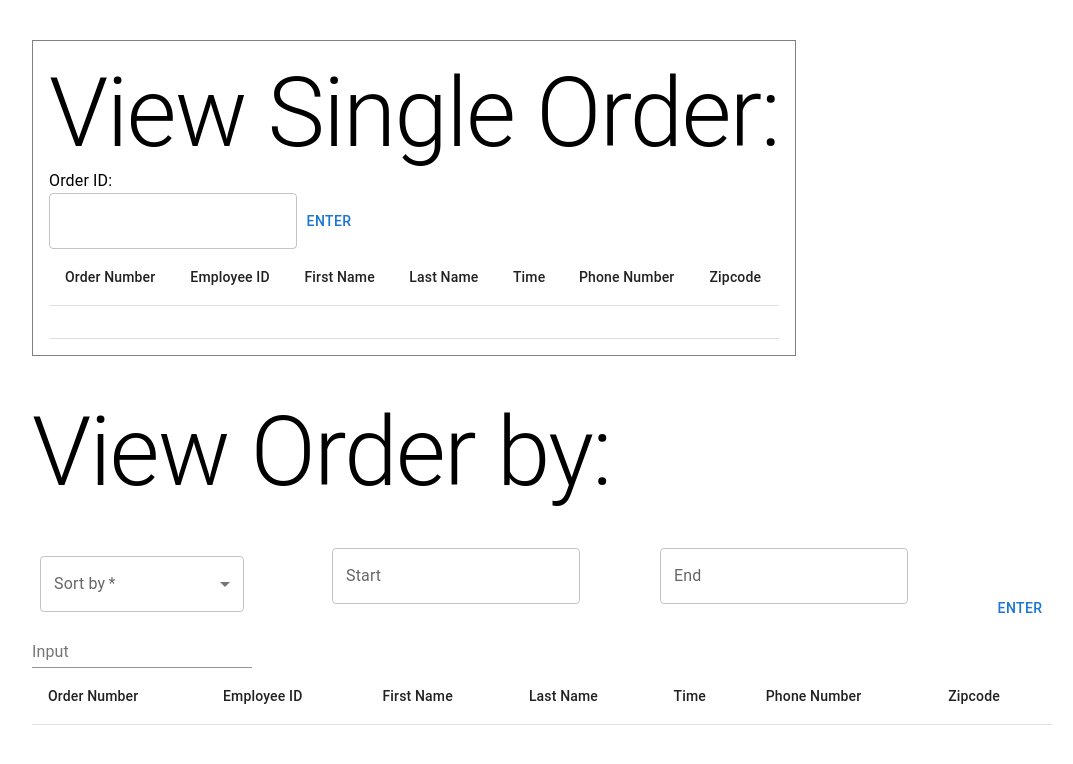
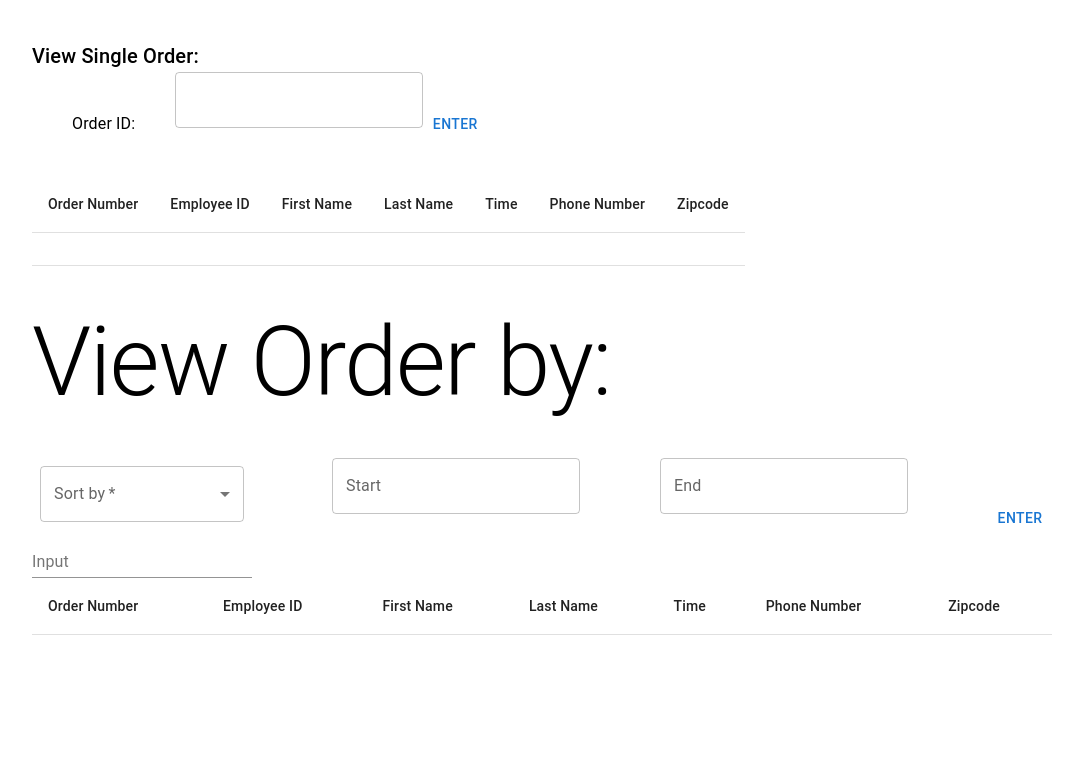
Before and after one commit to duncanmclean1/Cooper-s-Corp, a React (Create React App) app in the folder Frontend/coopers-corp/: page /vieworder in a window 1280 px wide. Shown: the top 764 px of the page, without its empty margins (8-1081 px from the left). Built offline with nearby package versions, Linux system fonts and the light colour scheme.

Commit message:
view order fix

```diff
--- a/Frontend/coopers-corp/src/Pages/EditEmployeePage.js
+++ b/Frontend/coopers-corp/src/Pages/EditEmployeePage.js
@@ -135,6 +135,7 @@ export default function EditEmployeePage() {
         </TableBody>
     </Table>
     <Button onClick={()=>navigate(`/addemployee/${employeeId}`)}>Add new Employee</Button>
+    <Button onClick={()=>navigate(`/dashboard/${employeeId}`)}>Back</Button>
     <Dialog
         open={open}
         aria-labelledby="alert-dialog-title"
--- a/Frontend/coopers-corp/src/Pages/ViewOrdersPage.js
+++ b/Frontend/coopers-corp/src/Pages/ViewOrdersPage.js
@@ -1,5 +1,5 @@
 import React, {useState, useEffect} from 'react';
-import { useNavigate } from 'react-router-dom';
+import { useNavigate, useParams } from 'react-router-dom';
 import Table from '@mui/material/Table';
 import TableBody from '@mui/material/TableBody';
 import TableCell from '@mui/material/TableCell';
@@ -28,6 +28,7 @@ export default function ViewOrdersPage() {
   const navigate = useNavigate();
   const [sortBy, setSortBy] = useState();
   const [zipcode, setZipcode] = useState();
+  const [employeeId, setEmployeeId] = useState();
   const [rows, setRows] = useState([]);
   const [zipcodeRows, setZipcodeRows] = useState([]);
   const [zipcodeCount, setZipcodeCount] = useState("");
@@ -70,7 +71,7 @@ export default function ViewOrdersPage() {
   }
   else if(sortBy==="Employee") {
     const viewEmployeeOrder = {
-      "EMPLOYEE_ID": 1234,
+      "EMPLOYEE_ID": employeeId,
       "TIME_BEGIN": formattedStartDate,
       "TIME_END": formattedEndDate
   };
@@ -102,8 +103,13 @@ export default function ViewOrdersPage() {
   })
   const handleInput = (event) => {
     event.preventDefault();
+    if(sortBy==="Zipcode") {
     setZipcode(event.target.value);
     console.log(zipcode);
+    }
+    else if (sortBy=== "Employee"){
+      setEmployeeId(event.target.value);
+    }
   }
   const handleSelect = (event) => {
     event.preventDefault();
@@ -139,11 +145,11 @@ export default function ViewOrdersPage() {
   return (
     <Box>
     <Grid container spacing={2} margin={5}>
-      <Box component="section" sx={{p: 2, border:'1px solid grey'}}>
-        <Typography variant="h1" >View Single Order:</Typography>
-        <Typography variant="body1">Order ID:</Typography>
+      <Box component="section">
+        <Typography variant="h6" >View Single Order:</Typography>
         <Box display="flex" flex-direction="row">
-        <TextField variant="outlined" onChange={handleId}>Order ID: </TextField>
+        <Typography variant="body1" margin={5}>Order ID:</Typography>
+        <TextField variant="outlined"  onChange={handleId}>Order ID: </TextField>
         <Button onClick={handleSubmit}>ENTER</Button>
         </Box>
         <Table>
```
